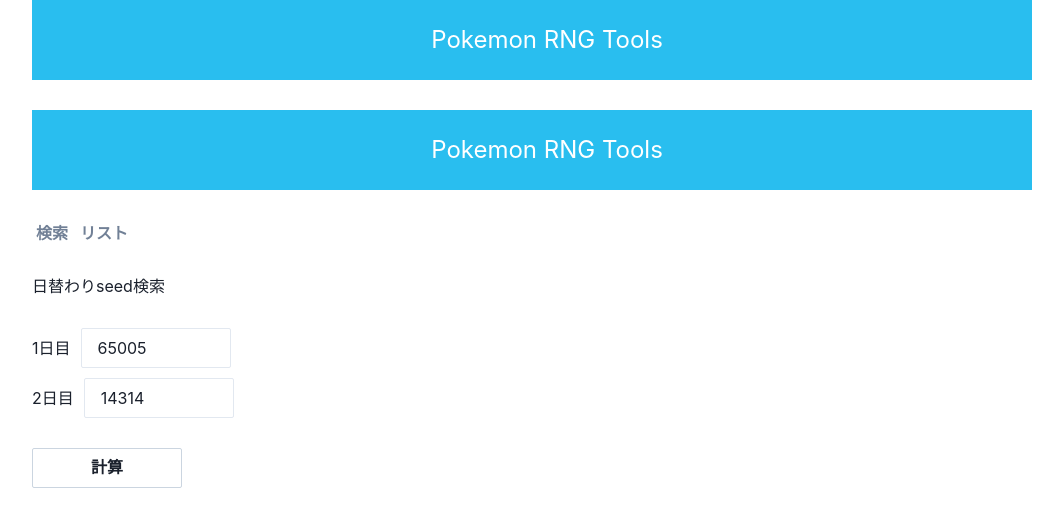
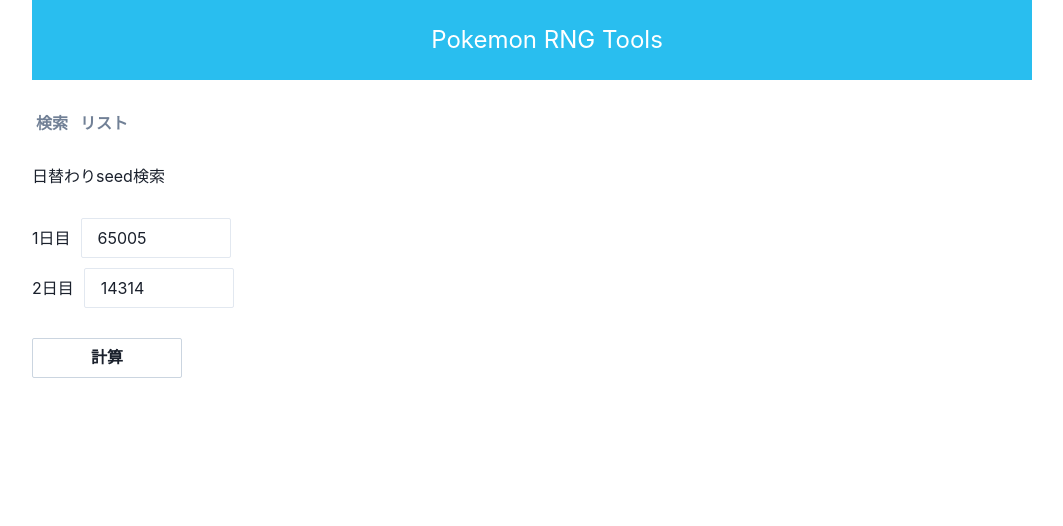
Before and after one commit to yatsuna827/PokemonRNGTools, a React (Create React App) app: page /daily in a window 1280 px wide. Shown: the top 526 px of the page, without its empty margins (108-1171 px from the left). Built offline with nearby package versions, Linux system fonts and the light colour scheme.

Commit message:
ヘッダとコンテナを共通化

```diff
--- a/src/pages/Gen4DailyRNG/DailyRNGList/Page.tsx
+++ b/src/pages/Gen4DailyRNG/DailyRNGList/Page.tsx
@@ -4,14 +4,10 @@
 import type { DailyResult } from './define'
 import { ResultTable } from './DailyRNGList'
 
+import { toHex, validateSeed } from '@src/util'
 import { advanceDaily } from '@src/rng/LCG/lcg'
 import { generateLotteryNumber, generateOutbreak, generateTileIndexes, dpOutbreaks, ptOutbreaks } from '../util'
 import { MtCoronetB1F } from './MtCoronetB1FMap'
-
-const toHex = (v: number) => (v >>> 0).toString(16)
-const validate = (input: string) => {
-  return 0 < input.length && input.length <= 8 && !/[^0-9A-Fa-f]/g.test(input)
-}
 
 const StyledButton: React.FC<ButtonProps> = ({ children, ...props }) => {
   return (
@@ -56,7 +52,7 @@
 
     const seedInput = inputEl.current.value
 
-    if (!validate(seedInput)) {
+    if (!validateSeed(seedInput)) {
       toast({
         description: 'あほしね',
         status: 'error',
--- a/src/pages/Gen4DailyRNG/DailyRNGPage.tsx
+++ b/src/pages/Gen4DailyRNG/DailyRNGPage.tsx
@@ -11,20 +11,6 @@
 
   return (
     <Box maxW="1000px" margin="0 auto" marginBottom="50px">
-      <Flex
-        h="80px"
-        w="100%"
-        paddingLeft="30px"
-        justifyContent="center"
-        alignItems="center"
-        bg="#29BEEF"
-        marginBottom="30px"
-      >
-        <Box fontSize="24px" color="white">
-          Pokemon RNG Tools
-        </Box>
-      </Flex>
-
       <Flex justifyContent="left" marginBottom="30px">
         <HStack>
           <Button variant="link" onClick={handleSetFinderTab}>
--- a/src/pages/Gen4DailyRNG/DailySeedFinder.tsx
+++ b/src/pages/Gen4DailyRNG/DailySeedFinder.tsx
@@ -15,13 +15,13 @@
 
 export const DailySeedFinder: React.FC = () => {
   const toast = useToast()
-  const { value: value1, ...prop1 } = useIntegerInput('65005')
-  const { value: value2, ...prop2 } = useIntegerInput('14314')
+  const { getValue: getValue1, ...prop1 } = useIntegerInput('65005')
+  const { getValue: getValue2, ...prop2 } = useIntegerInput('14314')
   const [result, setResult] = React.useState<number[]>([])
   const handleCalc = React.useCallback(() => {
-    const v1 = Number(value1)
-    const v2 = Number(value2)
-    if (value1 === '' || value2 === '' || !validate(v1) || !validate(v2)) {
+    const v1 = getValue1()
+    const v2 = getValue2()
+    if (!validate(v1) || !validate(v2)) {
       toast({
         description: 'あほしね',
         status: 'error',
@@ -30,18 +30,18 @@
     } else {
       setResult(findDailySeed(v1, v2))
     }
-  }, [value1, value2, toast])
+  }, [getValue1, getValue2, toast])
 
   return (
     <Box>
       <Box marginBottom="30px">日替わりseed検索</Box>
       <Flex alignItems="center" marginBottom="10px">
         <Box marginRight="10px">1日目</Box>
-        <Input rounded="sm" w="150px" value={value1} {...prop1} />
+        <Input rounded="sm" w="150px" {...prop1} />
       </Flex>
       <Flex alignItems="center" marginBottom="30px">
         <Box marginRight="10px">2日目</Box>
-        <Input rounded="sm" w="150px" value={value2} {...prop2} />
+        <Input rounded="sm" w="150px" {...prop2} />
       </Flex>
       <Button
         marginBottom="10px"
```
